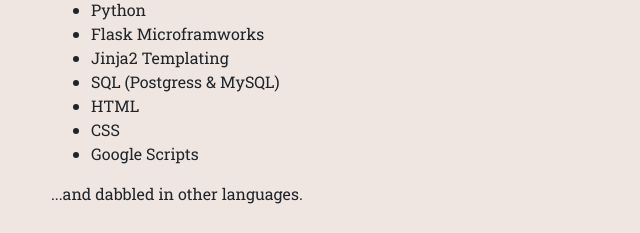
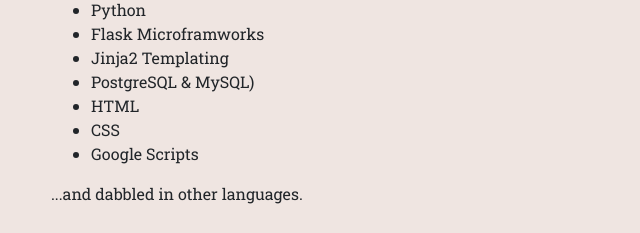
Before and after one commit to erinturn/erinturn.github.io, a plain HTML site: page index.html in a window 1280 px wide. Shown: the part 1151-1384 px from the top of the page, 319-959 px from the left. Drawn offline with nearby package versions, Linux system fonts and the light colour scheme.

Commit message:
Update index.html

```diff
--- a/index.html
+++ b/index.html
@@ -99,7 +99,7 @@
 			<li>Python</li>
 			<li>Flask Microframworks</li>
 			<li>Jinja2 Templating</li>
-			<li>SQL (Postgress &amp; MySQL)</li>
+			<li>PostgreSQL &amp; MySQL)</li>
 			<li>HTML</li>
 			<li>CSS</li>
 			<li>Google Scripts</li>
```
